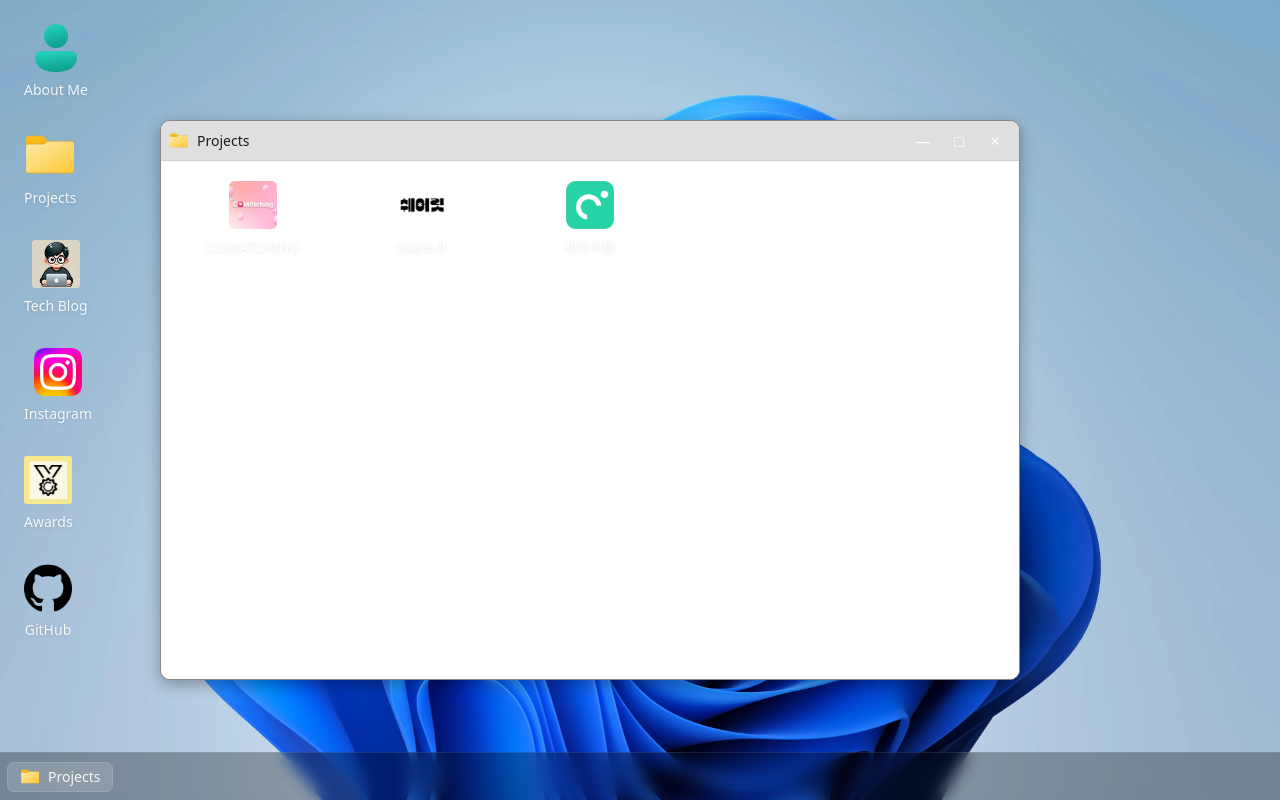
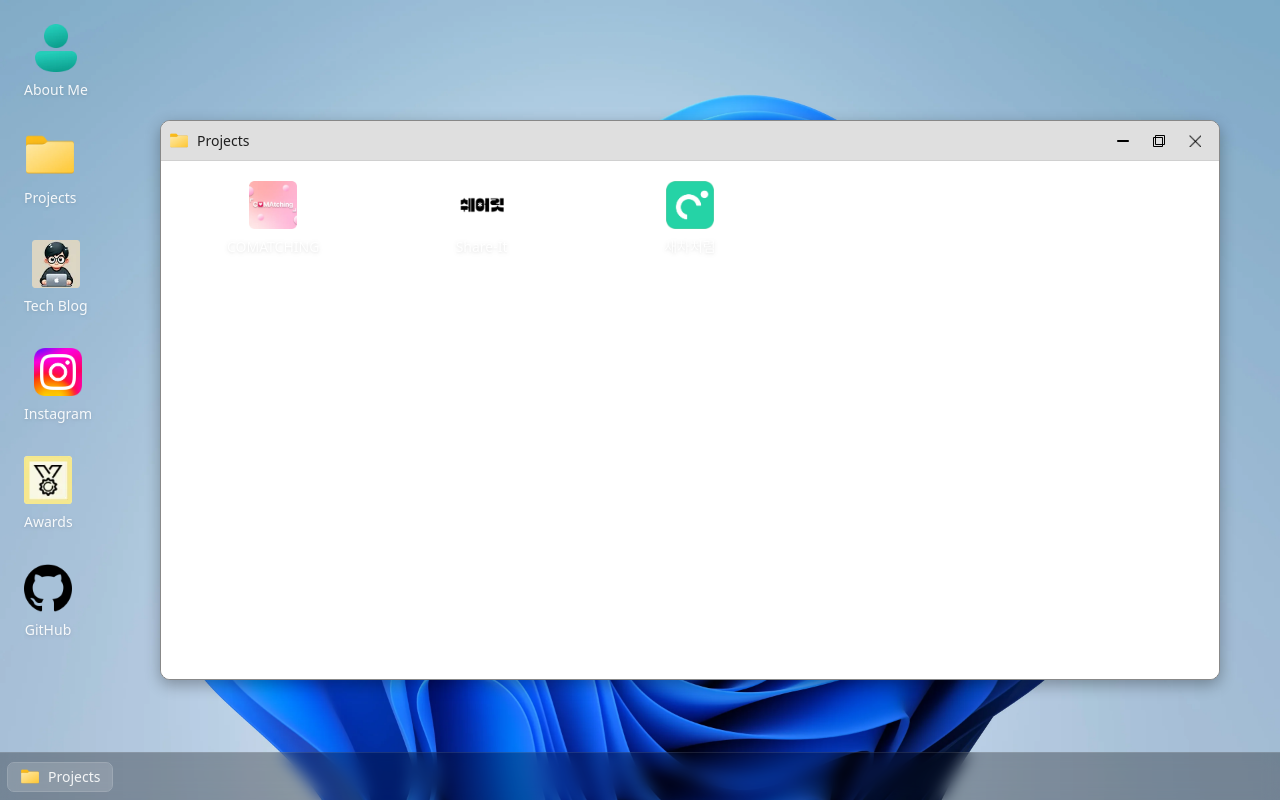
Before and after one commit to alpaka206/alpaka206.github.io, a React (Vite) app: page / in a window 1280 px wide. Both pictures are taken after a click on the button "Projects". Built offline with nearby package versions, Linux system fonts and the light colour scheme.

Commit message:
refactor: 화면 창 크기 및 아이콘 이미지 적용

```diff
--- a/src/features/desktop/components/WindowShell.tsx
+++ b/src/features/desktop/components/WindowShell.tsx
@@ -26,7 +26,7 @@ export function WindowShell({ win }: { win: AnyWindow }) {
         left: win.position.x,
         top: win.position.y,
         zIndex: win.zIndex,
-        width: win.size?.w ?? 860,
+        width: win.size?.w ?? 1060,
         height: win.size?.h ?? 560,
       };
 
@@ -93,21 +93,33 @@ export function WindowShell({ win }: { win: AnyWindow }) {
               className='w-8 h-8 grid place-items-center hover:bg-black/5 rounded-md'
               title='Minimize'
             >
-              —
+              <img
+                src='/assets/icons/line.webp'
+                alt=''
+                className='w-[12px] select-none pointer-events-none'
+              />
             </button>
             <button
               onClick={() => maximizeWindow(win.id)}
               className='w-8 h-8 grid place-items-center hover:bg-black/5 rounded-md'
               title='Maximize'
             >
-              □
+              <img
+                src='/assets/icons/enlargement.webp'
+                alt=''
+                className='w-[12px] h-[12px] select-none pointer-events-none'
+              />
             </button>
             <button
               onClick={() => closeWindow(win.id)}
               className='w-8 h-8 grid place-items-center hover:bg-red-500/20 rounded-md'
               title='Close'
             >
-              ×
+              <img
+                src='/assets/icons/close.webp'
+                alt=''
+                className='w-[12px] h-[12px] select-none pointer-events-none'
+              />
             </button>
           </div>
         </div>
@@ -173,7 +185,11 @@ function PageTabsInline({
                 aria-label='Close tab'
                 className='ml-2 px-1 leading-none text-[#1f1f1f]/70 hover:text-[#1f1f1f]'
               >
-                ×
+                <img
+                  src='/assets/icons/close.webp'
+                  alt=''
+                  className='w-[12px] h-[12px] select-none pointer-events-none'
+                />
               </button>
             </button>
           );
--- a/src/utils/resolveUrl.ts
+++ b/src/utils/resolveUrl.ts
@@ -8,7 +8,6 @@ export function resolveUrl(path: string) {
   const hostname =
     typeof window !== 'undefined' ? window.location.hostname : '';
 
-  // 로컬 기준: 개발 모드이거나 localhost 류 호스트
   const isLocal =
     (typeof import.meta !== 'undefined' && import.meta.env?.DEV) ||
     isLocalHost(hostname);
```
